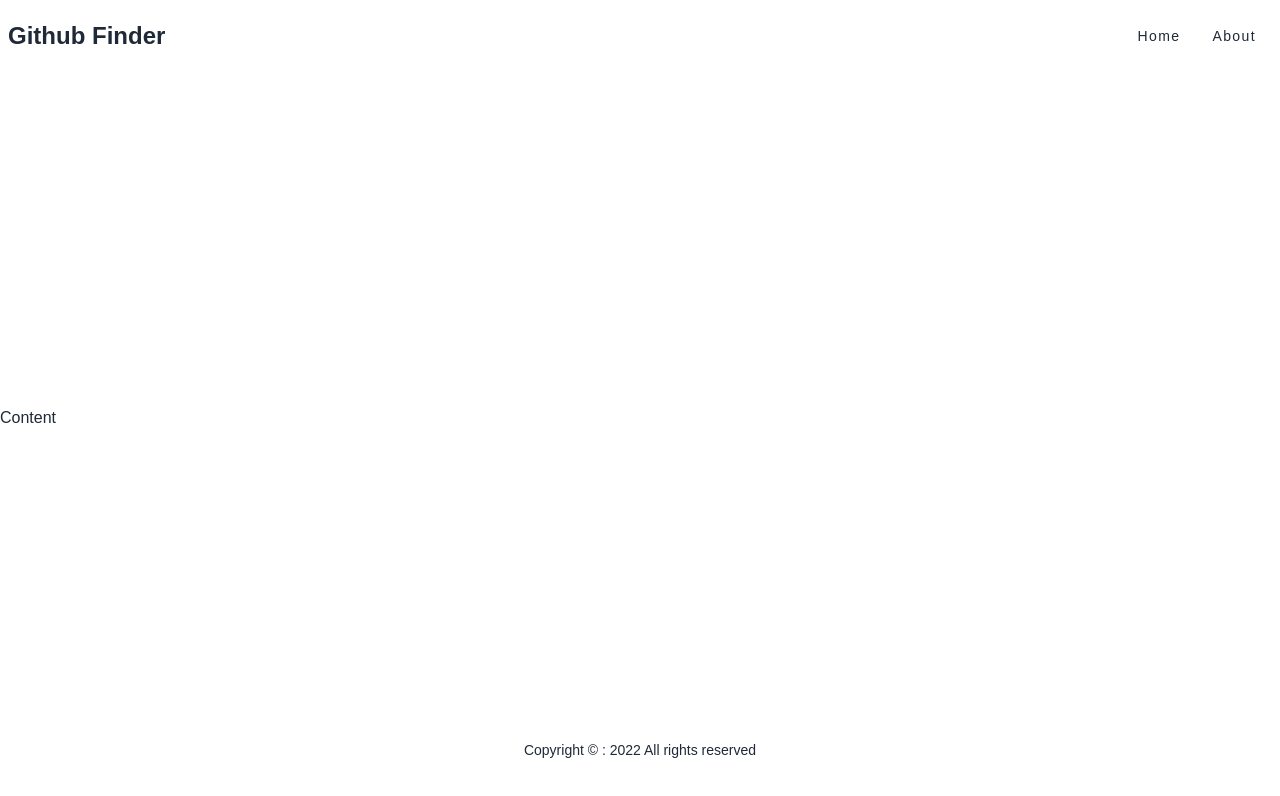
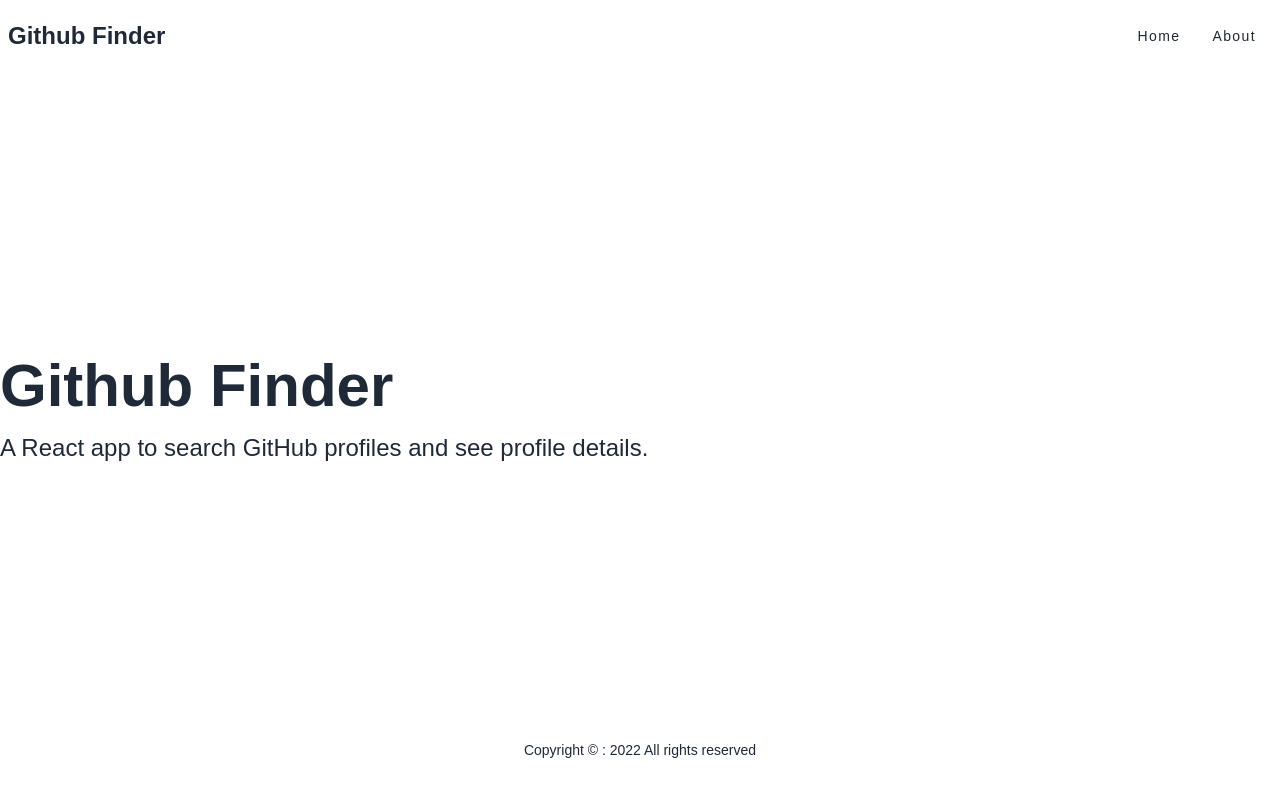
Before and after one commit to jisun94/github-Finder, a React (Create React App) app: page /about in a window 1280 px wide. Shown: the top 796 px of the page. Built offline with nearby package versions, Linux system fonts and the light colour scheme.

Commit message:
🚧 Connect pages using Routes

```diff
--- a/package.json
+++ b/package.json
@@ -13,6 +13,7 @@
     "daisyui": "^2.13.6",
     "react": "^18.0.0",
     "react-dom": "^18.0.0",
+    "react-icons": "^4.3.1",
     "react-router-dom": "^6.3.0",
     "react-scripts": "5.0.0",
     "web-vitals": "^2.1.4"
--- a/src/App.js
+++ b/src/App.js
@@ -1,4 +1,7 @@
 import { BrowserRouter as Router, Route, Routes } from "react-router-dom";
+import Home from "./components/pages/Home";
+import About from "./components/pages/About";
+import NotFound from "./components/pages/NotFound";
 import Navbar from "./components/layout/Navbar";
 import Footer from "./components/layout/Footer";
 
@@ -7,7 +10,14 @@
     <Router>
       <div className="flex flex-col justify-between h-screen ">
         <Navbar />
-        <main>Content</main>
+        <main>
+          <Routes>
+            <Route path="/" element={<Home />} />
+            <Route path="/about" element={<About />} />
+            <Route path="/notfound" element={<NotFound />} />
+            <Route path="/*" element={<NotFound />} />
+          </Routes>
+        </main>
         <Footer />
       </div>
     </Router>
--- /dev/null
+++ b/src/components/pages/About.jsx
@@ -0,0 +1,12 @@
+function About() {
+  return (
+    <>
+      <h1 className="text-6xl font-bold mb-4">Github Finder</h1>
+      <p className="mb-4 text-2xl font-light">
+        A React app to search GitHub profiles and see profile details.
+      </p>
+    </>
+  );
+}
+
+export default About;
--- /dev/null
+++ b/src/components/pages/Home.jsx
@@ -0,0 +1,5 @@
+function Home() {
+  return <div>Home</div>;
+}
+
+export default Home;
--- /dev/null
+++ b/src/components/pages/NotFound.jsx
@@ -0,0 +1,21 @@
+import { FaHome } from "react-icons/fa";
+import { Link } from "react-router-dom";
+
+function Notfount() {
+  return (
+    <div className="hero">
+      <div className="text-center hero-content">
+        <div className="max-w-lg">
+          <h1 className="text-8xl font-bold mb-8">Oops!</h1>
+          <p className="text-5xl mb-8">404 - Page not found!</p>
+          <Link to="/" className="btn btn-primary btn-lg">
+            <FaHome className="mr-2" />
+            Back To Home
+          </Link>
+        </div>
+      </div>
+    </div>
+  );
+}
+
+export default Notfount;
```
Also changed, not shown: 1 other file (tests, documents, lock files or other folders).
